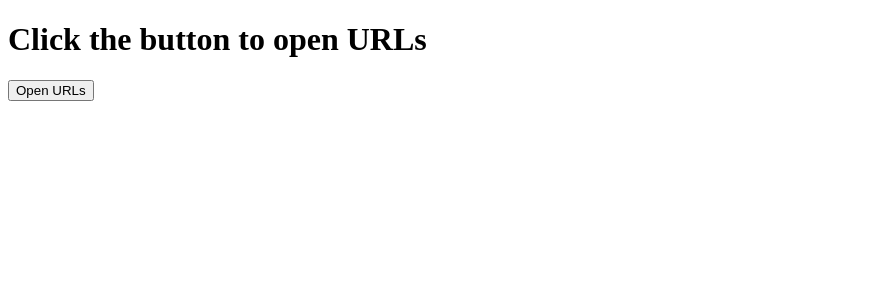
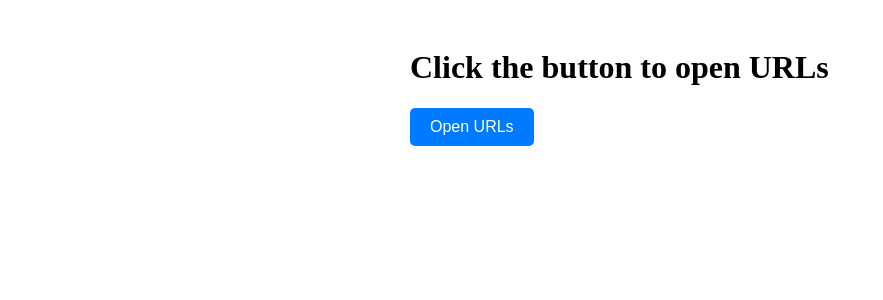
Before and after one commit to Ranamasud1414/vanet, a Flask app: page / in a window 1280 px wide. Shown: the top 300 px of the page, without its empty margins (0-883 px from the left). Run offline with Flask 3, Linux system fonts and the light colour scheme; some libraries are stand-ins or nearby versions.

Commit message:
frontend

```diff
--- a/app.py
+++ b/app.py
@@ -39,12 +39,55 @@
 #     app.run(debug=True)
 # ///////////////////////////////////////////////////////////////////////////////
 
+# import time
+# import webbrowser
+# from selenium import webdriver
+# from flask import Flask, render_template
+
+# app = Flask(__name__)
+
+# urls = [
+#     "http://127.0.0.1:5550/register_table",
+#     "http://127.0.0.1:5550/get_secret_shameer",
+#     "http://127.0.0.1:5551/register_table",
+#     "http://127.0.0.1:5551/get_secret_shameer",
+#     # Add more URLs as needed
+#     "http://127.0.0.1:5540/vehicle",
+#     # "http://127.0.0.1:5540/connect",
+# ]
+
+# @app.route('/')
+# def index():
+#     return render_template('index.html')
+
+# @app.route('/openurls')
+# def open_urls():
+#     options = webdriver.ChromeOptions()
+#     options.add_argument('headless')  # This will open the browser in a hidden manner
+#     driver = webdriver.Chrome(options=options)
+
+#     for url in urls:
+#         driver.get(url)
+#         time.sleep(5)
+
+#     driver.quit()
+#     webbrowser.open("http://127.0.0.1:5540/connect")
+
+#     return "URLs opened successfully!"
+
+# if __name__ == '__main__':
+#     app.run(debug=True)
+# //////////////////////////////////////////////////////////////////////////////////////////////////
+
+
 import time
 import webbrowser
 from selenium import webdriver
 from flask import Flask, render_template
+from flask_socketio import SocketIO
 
 app = Flask(__name__)
+socketio = SocketIO(app)
 
 urls = [
     "http://127.0.0.1:5550/register_table",
@@ -60,15 +103,17 @@ urls = [
 def index():
     return render_template('index.html')
 
-@app.route('/openurls')
+@socketio.on('open_urls')
 def open_urls():
     options = webdriver.ChromeOptions()
     options.add_argument('headless')  # This will open the browser in a hidden manner
     driver = webdriver.Chrome(options=options)
 
     for url in urls:
+        socketio.emit('message', f"Connecting to {url}")
         driver.get(url)
         time.sleep(5)
+        socketio.emit('message', f"Successfully connected to {url}")
 
     driver.quit()
     webbrowser.open("http://127.0.0.1:5540/connect")
@@ -76,49 +121,4 @@ def open_urls():
     return "URLs opened successfully!"
 
 if __name__ == '__main__':
-    app.run(debug=True)
-# //////////////////////////////////////////////////////////////////////////////////////////////////
-
-
-
-# import webbrowser
-# import time
-# from flask import Flask, render_template
-# from flask_socketio import SocketIO
-
-# app = Flask(__name__)
-# socketio = SocketIO(app)
-
-# urls = [
-#     "http://127.0.0.1:5550/register_table",
-#     "http://127.0.0.1:5550/get_secret_shameer",
-#     "http://127.0.0.1:5551/register_table",
-#     "http://127.0.0.1:5551/get_secret_shameer",
-#     # Add more URLs as needed
-#     "http://127.0.0.1:5540/vehicle",
-#     # "http://127.0.0.1:5540/connect",
-# ]
-
-# @app.route('/')
-# def index():
-#     return render_template('index.html')
-
-# @socketio.on('open_urls')
-# def open_urls():
-#     for url in urls:
-#         # Emit message indicating connection attempt
-#         socketio.emit('message', f"Connecting to {url}")
-
-#         # Simulate connection delay (replace with actual connection logic)
-#         time.sleep(5)
-
-#         # Emit message indicating successful connection
-#         socketio.emit('message', f"Successfully connected to {url}")
-
-#     # Open the last URL in a new tab (visible)
-#     webbrowser.open("http://127.0.0.1:5540/connect")
-
-#     return "URLs opened successfully!"
-
-# if __name__ == '__main__':
-#     socketio.run(app, debug=True)
+    socketio.run(app, debug=True)
--- a/templates/index.html
+++ b/templates/index.html
@@ -4,11 +4,117 @@
     <meta charset="UTF-8" />
     <meta name="viewport" content="width=device-width, initial-scale=1.0" />
     <title>Open URLs</title>
+    <style>
+          #container {
+            max-width: 500px;
+      width: 100%;
+      padding: 20px;
+      box-sizing: border-box;
+      margin-top: 20px;
+      margin-bottom: 20px;
+      position: relative;
+      margin: 0 auto;
+        }
+
+        #header-form {
+            margin-bottom: 20px; /* Added margin-bottom */
+        }
+
+        .message-container {
+            display: flex;
+            justify-content: space-between;
+            align-items: center;
+            margin-bottom: 10px;
+        }
+
+        .message {
+            padding: 10px;
+            background-color: #f0f0f0;
+            border: 1px solid #ccc;
+            border-radius: 5px;
+            flex-grow: 1;
+            margin-right: 5px;
+            font-family: Arial, sans-serif;
+            font-size: 16px;
+            color: #333;
+        }
+
+        .loading-icon {
+            display: none;
+        }
+
+        .tick-mark {
+            display: none;
+            font-size: 24px;
+            color: #008000;
+            margin-bottom: -8px;
+        }
+
+        button {
+            padding: 10px 20px;
+            background-color: #007bff;
+            color: white;
+            border: none;
+            border-radius: 5px;
+            cursor: pointer;
+            font-family: Arial, sans-serif;
+            font-size: 16px;
+            margin-bottom: 10px;
+        }
+
+        button:hover {
+            background-color: #0056b3;
+        }
+    </style>
   </head>
   <body>
-    <h1>Click the button to open URLs</h1>
-    <form action="/openurls" method="get">
-      <button type="submit">Open URLs</button>
-    </form>
+    <div id="container">
+      <div id="header-form">
+        <h1>Click the button to open URLs</h1>
+        <form id="openForm">
+          <button type="submit">Open URLs</button>
+        </form>
+      </div>
+
+      <div id="messages"></div>
+    </div>
+
+    <script src="https://cdnjs.cloudflare.com/ajax/libs/socket.io/4.0.1/socket.io.js"></script>
+    <script>
+      var socket = io();
+
+      document.getElementById('openForm').addEventListener('submit', function(event) {
+          event.preventDefault();
+          socket.emit('open_urls');
+      });
+
+      socket.on('message', function(msg) {
+          var messageContainer = document.createElement('div');
+          messageContainer.classList.add('message-container');
+
+          var messageDiv = document.createElement('div');
+          messageDiv.classList.add('message');
+          messageDiv.textContent = msg;
+
+          var loadingIcon = document.createElement('div');
+          loadingIcon.classList.add('loading-icon');
+          loadingIcon.textContent = 'Loading...';
+
+          var tickMark = document.createElement('div');
+          tickMark.classList.add('tick-mark');
+          tickMark.textContent = '✔';
+
+          messageContainer.appendChild(messageDiv);
+          messageContainer.appendChild(loadingIcon);
+          messageContainer.appendChild(tickMark);
+
+          document.getElementById('messages').appendChild(messageContainer);
+
+          if (msg.includes('Successfully connected')) {
+              loadingIcon.style.display = 'none'; // Hide loading icon
+              tickMark.style.display = 'block'; // Show tick mark
+          }
+      });
+    </script>
   </body>
 </html>
```
Also changed, not shown: templates/final.html (+58 -1 lines), templates/style.css (deleted, +0 -17 lines), 1 other file.
